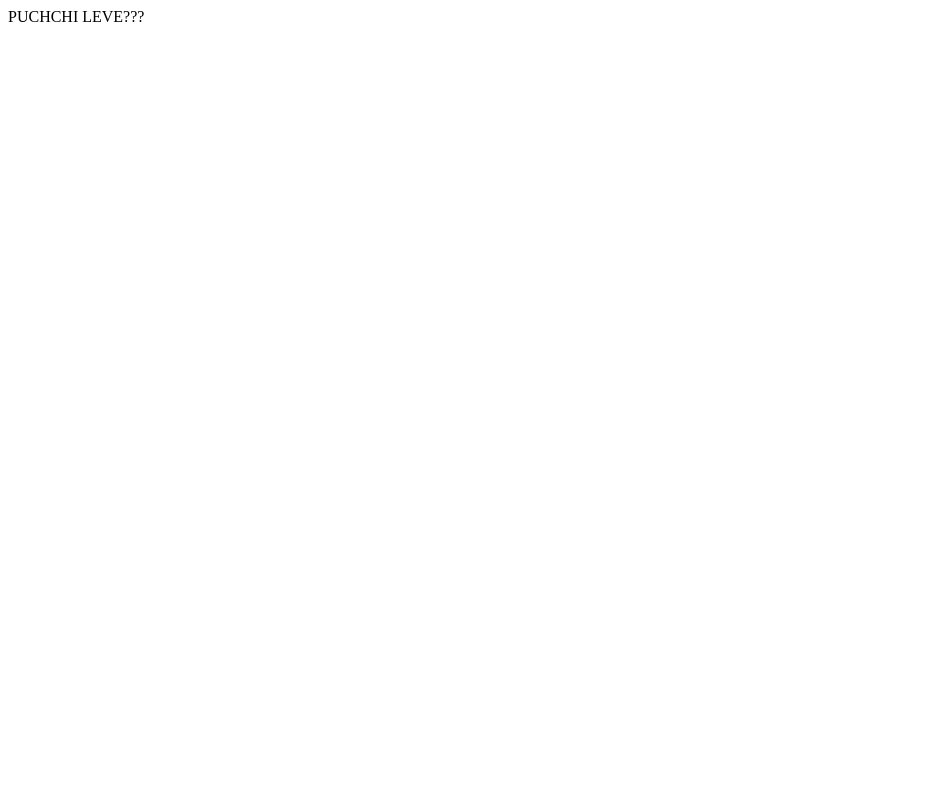
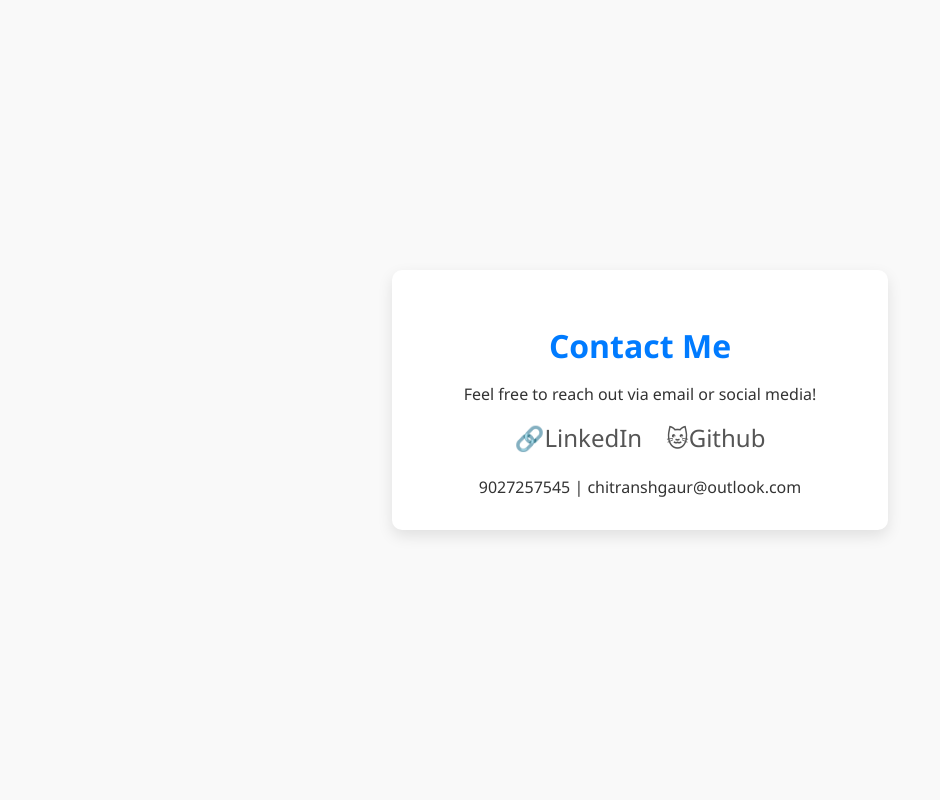
Before and after one commit to chitranshcodes/Notes, a Django app: page /notes/about/ in a window 1280 px wide. Before the commit the part shown is almost empty. Shown: the whole page, without its empty margins (0-940 px from the left). Run offline with Django 5.2, Linux system fonts and the light colour scheme.

Commit message:
final touch added as contact/about page

```diff
--- a/Notes_App/templates/about.html
+++ b/Notes_App/templates/about.html
@@ -1,11 +1,88 @@
 <!DOCTYPE html>
 <html lang="en">
 <head>
-    <meta charset="UTF-8">
-    <meta name="viewport" content="width=device-width, initial-scale=1.0">
-    <title>About Developer</title>
+  <meta charset="UTF-8" />
+  <meta name="viewport" content="width=device-width, initial-scale=1" />
+  <title>Contact & Social Links</title>
+  <style>
+    body {
+      font-family: 'Segoe UI', Tahoma, Geneva, Verdana, sans-serif;
+      background: #f9f9f9;
+      color: #333;
+      margin: 0;
+      padding: 0;
+      display: flex;
+      justify-content: center;
+      align-items: center;
+      height: 100vh;
+    }
+
+    .contact-container {
+      background: white;
+      padding: 2rem 3rem;
+      border-radius: 10px;
+      box-shadow: 0 6px 15px rgba(0,0,0,0.1);
+      text-align: center;
+      max-width: 400px;
+      width: 90%;
+    }
+
+    h1 {
+      margin-bottom: 1rem;
+      font-weight: 700;
+      color: #007bff;
+    }
+
+    .links {
+      list-style: none;
+      padding: 0;
+      margin: 1rem 0 0 0;
+      display: flex;
+      justify-content: center;
+      gap: 1.5rem;
+    }
+
+    .links li a {
+      text-decoration: none;
+      color: #555;
+      font-size: 1.5rem;
+      transition: color 0.3s ease;
+    }
+
+    .links li a:hover {
+      color: #007bff;
+    }
+
+    /* Icons from simple inline SVG or you can replace with FontAwesome if you want */
+    .icon {
+      vertical-align: middle;
+      width: 24px;
+      height: 24px;
+      fill: currentColor;
+    }
+  </style>
 </head>
 <body>
-    PUCHCHI LEVE???
+
+  <div class="contact-container">
+    <h1>Contact Me</h1>
+    <p>Feel free to reach out via email or social media!</p>
+
+    <ul class="links">
+      <li>
+        <a href="https://www.linkedin.com/in/chitranshgaur/" target="_blank" rel="noopener" aria-label="LinkedIn">
+          🔗LinkedIn
+        </a>
+      </li>
+      <li>
+        <a href="https://github.com/chitranshcodes" target="_blank" rel="noopener" aria-label="GitHub">
+          🐱Github
+        </a>
+      </li>
+    </ul>
+    <br>
+    9027257545 | chitranshgaur@outlook.com
+  </div>
+
 </body>
 </html>
--- a/Notes_App/templates/base.html
+++ b/Notes_App/templates/base.html
@@ -33,7 +33,7 @@
 
     <!-- Footer -->
     <footer>
-        &copy; 2025 My Website | Designed with ❤️ | <a href="#">Contact</a>
+        &copy; 2025 My Website | Designed with ❤️ | <a href="{% url 'notes:about' %}">Contact</a>
     </footer>
 
 </body>
```
Also changed, not shown: Notes_App/db.sqlite3.
